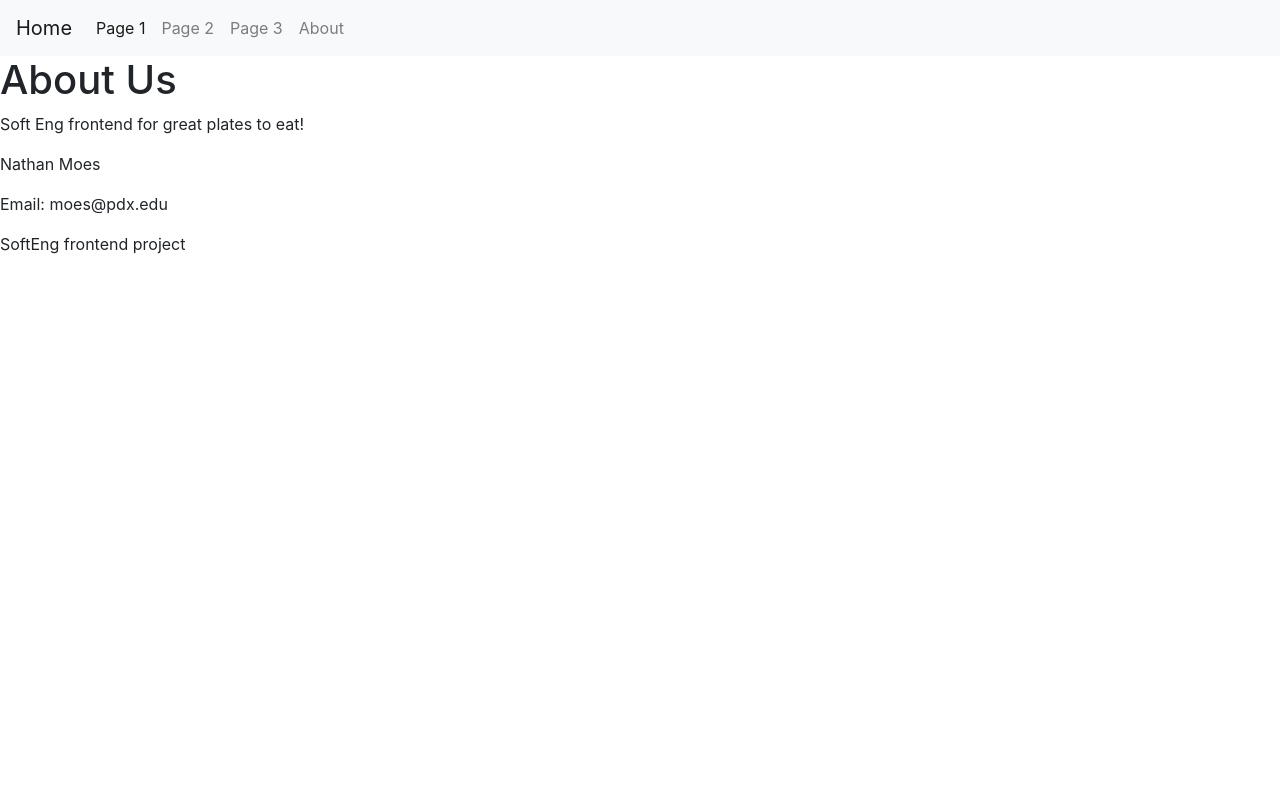
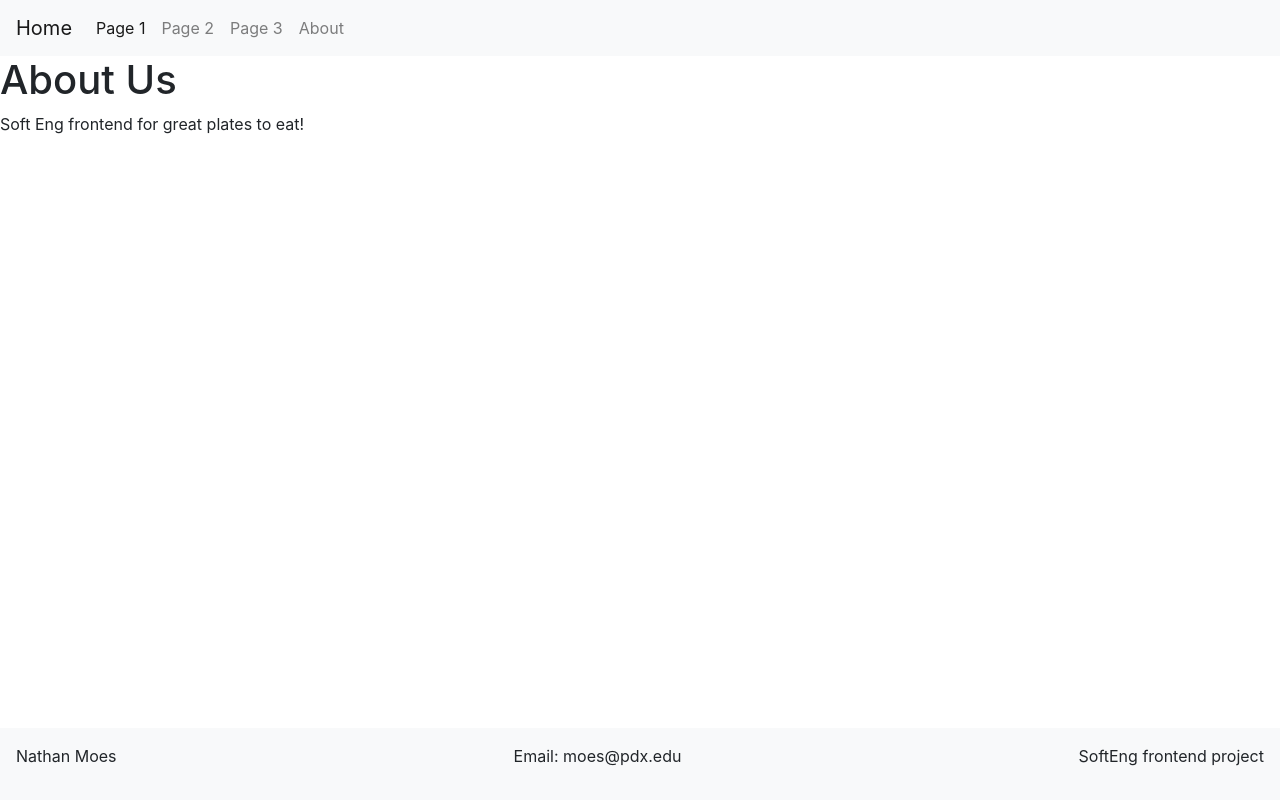
Before and after one commit to CS554GroupProject/ProjectRepo, a React (Create React App) app in the folder great-plates-to-eat/: page /about in a window 1280 px wide. Built offline with nearby package versions, Linux system fonts and the light colour scheme.

Commit message:
footer bootstrap

```diff
--- a/great-plates-to-eat/src/components/Footer.jsx
+++ b/great-plates-to-eat/src/components/Footer.jsx
@@ -2,12 +2,12 @@ import React from 'react';
 
 const Footer = () => {
   return (
-        <footer>
+    <footer className="fixed-bottom bg-light p-3 d-flex justify-content-between">
       <p>Nathan Moes</p>
       <p>Email: moes@pdx.edu</p>
       <p>SoftEng frontend project</p>
     </footer>
   );
-}
+};
 
 export default Footer;
```
Lines whose indentation alone changed are shown as unchanged.
